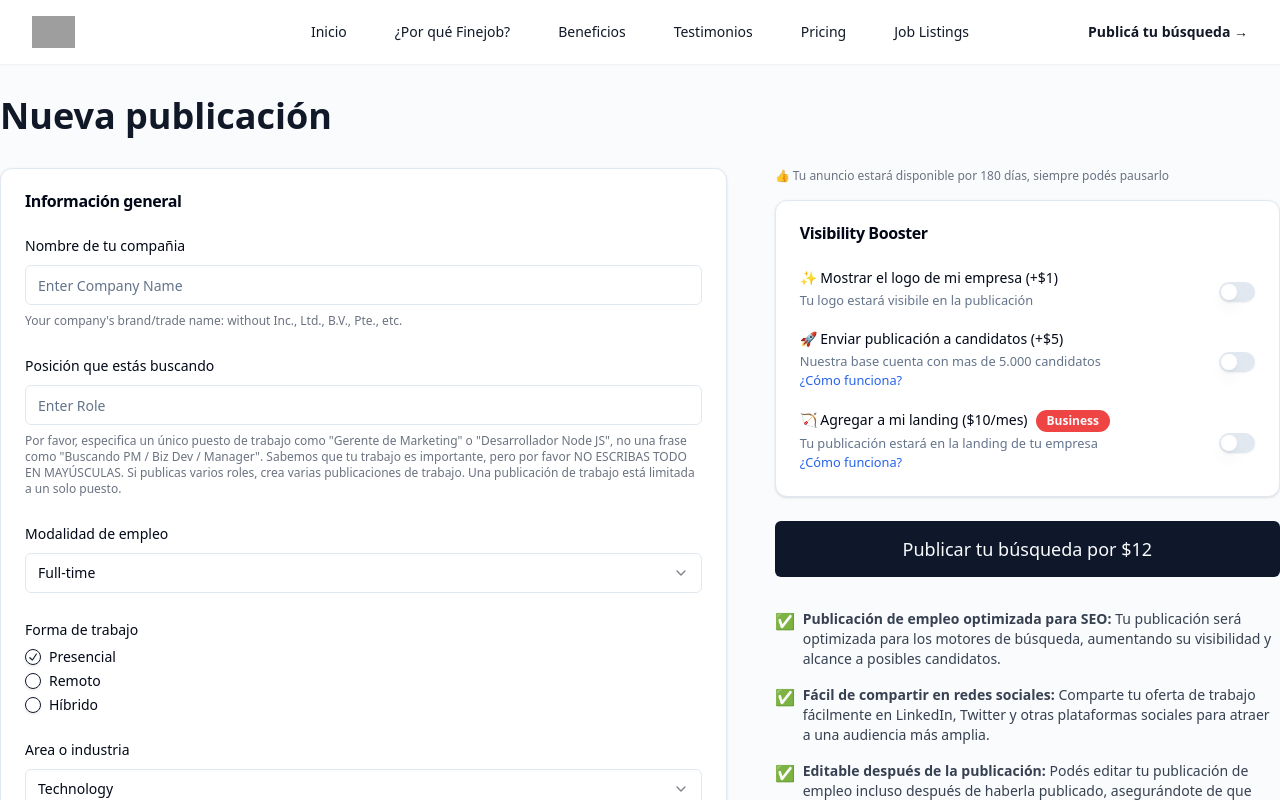
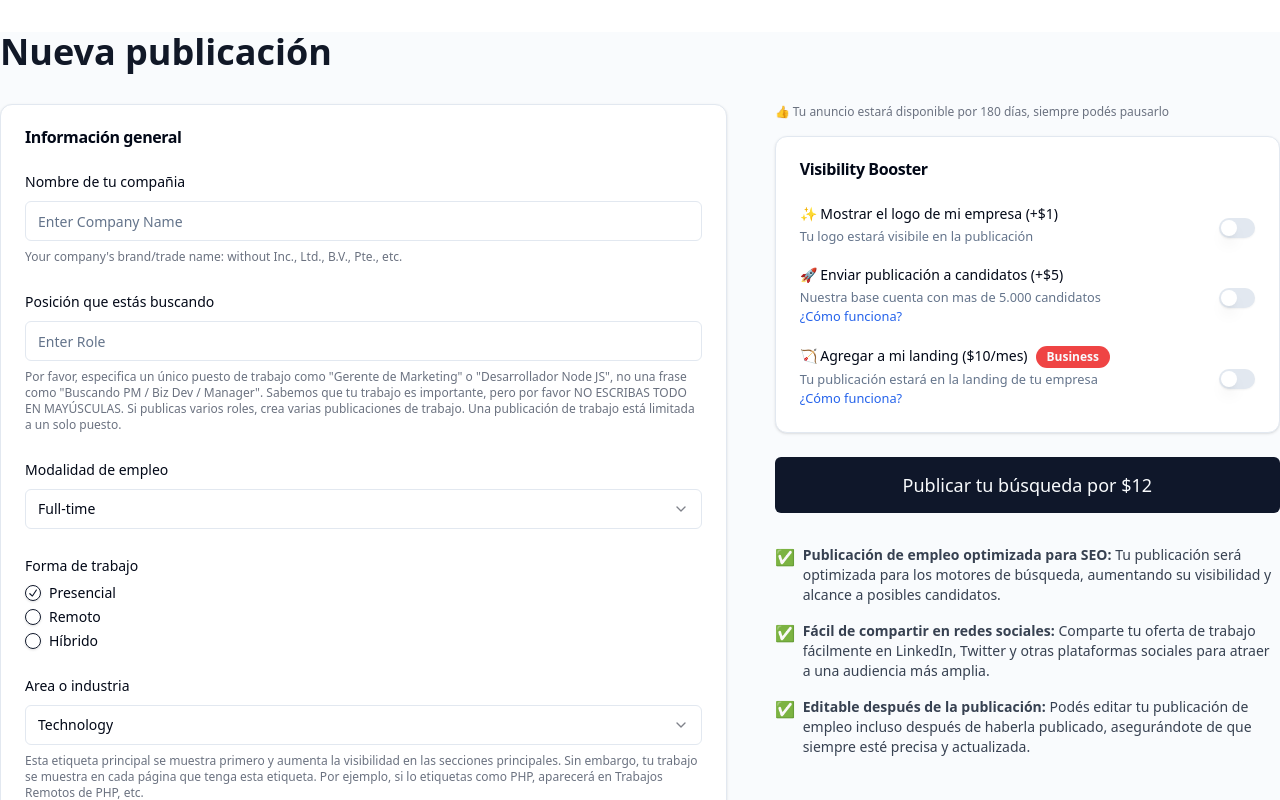
Before and after one commit to martinmateo1/jobs, a React (Vite) app: page /create-job in a window 1280 px wide. Shown: the top 800 px of the page. Built offline with nearby package versions, Linux system fonts and the light colour scheme; grey boxes are pictures that could not be loaded.

Commit message:
menu fixes, logos y cositassss2850

```diff
--- a/src/App.tsx
+++ b/src/App.tsx
@@ -6,6 +6,7 @@ import JobList from './JobList';
 import JobDetail from './JobDetail'; // Import the JobDetail component
 import { Toaster } from 'sonner'; // Import the Toaster component from Sonner
 import LandingPage from './LandingPage';
+import NotFoundPage from './NotFoundPage'; // Adjust path as necessary
 import './index.css'; // Import Tailwind CSS
 
 const App: React.FC = () => {
@@ -27,6 +28,7 @@ const App: React.FC = () => {
             <Route path="/create-job" element={<JobForm />} />
             <Route path="/job-listings" element={<JobList />} />
             <Route path="/job/:id" element={<JobDetail />} />
+            <Route path="*" element={<NotFoundPage />} />
           </Routes>
         </div>
       </Router>
--- a/src/Menu.tsx
+++ b/src/Menu.tsx
@@ -1,36 +1,51 @@
+// src/Menu.tsx
 'use client'
 
 import React, { useState } from 'react';
-import { Link } from 'react-router-dom';
+import { Link, useLocation } from 'react-router-dom'; // Import useLocation
 import { Dialog, DialogPanel } from '@headlessui/react';
 import { Bars3Icon, XMarkIcon } from '@heroicons/react/24/outline';
+import { NavigationMenu, NavigationMenuList, NavigationMenuItem, NavigationMenuLink } from './components/ui/NavigationMenu';
+import { Button } from "./components/ui/Button";
 
 const navigation = [
-  { name: 'Inicio', href: '#inicio' },
-  { name: '¿Por qué Finejob?', href: '#por-que-finejob' },
-  { name: 'Beneficios', href: '#beneficios' },
-  { name: 'Testimonios', href: '#testimonios' },
-  { name: 'Pricing', href: '#pricing' },
+  { name: 'Inicio', href: '/' },
+  { name: '¿Por qué Finejob?', href: '/' },
+  { name: 'Beneficios', href: '/' },
+  { name: 'Testimonios', href: '/' },
+  { name: 'Pricing', href: '/' },
   { name: 'Job Listings', href: '/job-listings' },
 ];
 
 const Menu: React.FC = () => {
   const [mobileMenuOpen, setMobileMenuOpen] = useState(false);
+  const location = useLocation(); // Get the current location
+
+  // Define paths where you want to hide the menu
+  const hideMenuPaths = ['/login', '/create-job']; // Add paths where the menu should be hidden
+  const isJobDetailPage = location.pathname.startsWith('/job/'); // Check if the path starts with '/job/'
+  // Check if the current path is in the list of paths where the menu should be hidden
+  if (hideMenuPaths.includes(location.pathname) || isJobDetailPage) {
+    return null; // Do not render the menu on these paths
+  }
+
 
   return (
     <header className="top-0 left-0 z-50 w-full bg-white shadow-sm">
       <nav aria-label="Global" className="flex items-center justify-between p-4 lg:px-8">
+        {/* Logo */}
         <div className="flex lg:flex-1">
           <Link to="/" className="-m-1.5 p-1.5">
-            <span className="sr-only">Finejob</span>
-            <img
-              alt=""
-              src="https://tailwindui.com/img/logos/mark.svg?color=indigo&shade=600"
-              className="h-8 w-auto"
-            />
+            <span className="sr-only">Finework</span>
+            <svg fill="currentColor" className="text-indigo-700" width="31" height="36" viewBox="0 0 31 36" fill="none" xmlns="http://www.w3.org/2000/svg">
+                <path d="M24.4631 0.511113C24.9987 0.307175 25.7352 0.674315 25.7352 1.14523L25.7352 6.93759C25.7352 7.12704 25.6071 7.28875 25.3918 7.37101L6.01231 14.776C5.47681 14.9806 4.73934 14.6134 4.73934 14.1422L4.73934 8.32387C4.73934 8.13416 4.86782 7.97229 5.08359 7.89013L24.4631 0.511113Z" fill="#9E3DEE"/>
+                <path d="M24.463 10.638C24.9986 10.4341 25.7351 10.8012 25.7352 11.2721L25.7355 17.064C25.7355 17.2533 25.6075 17.415 25.3923 17.4973L6.01249 24.9108C5.47702 25.1156 4.73926 24.7484 4.73926 24.2771L4.73926 18.4502C4.73926 18.2605 4.86774 18.0986 5.08352 18.0164L24.463 10.638Z" fill="#9E3DEE"/>
+                <path d="M13.3767 25.0041C13.9125 24.8013 14.6475 25.1684 14.6475 25.6387L14.6475 31.447C14.6475 31.6368 14.5188 31.7988 14.3028 31.8809L6.01108 35.0329C5.47543 35.2365 4.73932 34.8693 4.73932 34.3986L4.73932 28.5771C4.73932 28.387 4.86837 28.2248 5.08494 28.1428L13.3767 25.0041Z" fill="#9E3DEE"/>
+            </svg>
           </Link>
         </div>
 
+        {/* Hamburger Menu for Mobile */}
         <div className="flex lg:hidden">
           <button
             type="button"
@@ -42,14 +57,16 @@ const Menu: React.FC = () => {
           </button>
         </div>
 
+        {/* Main Navigation for Desktop */}
         <div className="hidden lg:flex lg:gap-x-12">
           {navigation.map((item) => (
-            <a key={item.name} href={item.href} className="text-sm font-medium leading-6 text-gray-900 hover:underline hover:underline-offset-4">
+            <Link key={item.name} to={item.href} className="text-sm font-medium leading-6 text-gray-900 hover:underline hover:underline-offset-4">
               {item.name}
-            </a>
+            </Link>
           ))}
         </div>
 
+        {/* Get Started Button for Desktop */}
         <div className="hidden lg:flex lg:flex-1 lg:justify-end">
           <Link to="/create-job" className="text-sm font-semibold leading-6 text-gray-900">
             Publicá tu búsqueda <span aria-hidden="true">&rarr;</span>
@@ -57,17 +74,18 @@ const Menu: React.FC = () => {
         </div>
       </nav>
 
+      {/* Mobile Menu Dialog */}
       <Dialog open={mobileMenuOpen} onClose={setMobileMenuOpen} className="lg:hidden">
         <div className="fixed inset-0 z-50" />
         <DialogPanel className="fixed inset-y-0 right-0 z-50 w-full overflow-y-auto bg-white px-6 py-6 sm:max-w-sm sm:ring-1 sm:ring-gray-900/10">
           <div className="flex items-center justify-between">
             <Link to="/" className="-m-1.5 p-1.5">
               <span className="sr-only">Your Company</span>
-              <img
-                alt=""
-                src="https://tailwindui.com/img/logos/mark.svg?color=indigo&shade=600"
-                className="h-8 w-auto"
-              />
+              <svg fill="currentColor" className="text-indigo-500" width="31" height="36" viewBox="0 0 31 36" xmlns="http://www.w3.org/2000/svg">
+                <path d="M24.4631 0.511113C24.9987 0.307175 25.7352 0.674315 25.7352 1.14523L25.7352 6.93759C25.7352 7.12704 25.6071 7.28875 25.3918 7.37101L6.01231 14.776C5.47681 14.9806 4.73934 14.6134 4.73934 14.1422L4.73934 8.32387C4.73934 8.13416 4.86782 7.97229 5.08359 7.89013L24.4631 0.511113Z" />
+                <path d="M24.463 10.638C24.9986 10.4341 25.7351 10.8012 25.7352 11.2721L25.7355 17.064C25.7355 17.2533 25.6075 17.415 25.3923 17.4973L6.01249 24.9108C5.47702 25.1156 4.73926 24.7484 4.73926 24.2771L4.73926 18.4502C4.73926 18.2605 4.86774 18.0986 5.08352 18.0164L24.463 10.638Z" />
+                <path d="M13.3767 25.0041C13.9125 24.8013 14.6475 25.1684 14.6475 25.6387L14.6475 31.447C14.6475 31.6368 14.5188 31.7988 14.3028 31.8809L6.01108 35.0329C5.47543 35.2365 4.73932 34.8693 4.73932 34.3986L4.73932 28.5771C4.73932 28.387 4.86837 28.2248 5.08494 28.1428L13.3767 25.0041Z" />
+            </svg>
             </Link>
             <button
               type="button"
@@ -82,13 +100,13 @@ const Menu: React.FC = () => {
             <div className="-my-6 divide-y divide-gray-500/10">
               <div className="space-y-2 py-6">
                 {navigation.map((item) => (
-                  <a
+                  <Link
                     key={item.name}
-                    href={item.href}
+                    to={item.href}
                     className="-mx-3 block rounded-lg px-3 py-2 text-base font-semibold leading-7 text-gray-900 hover:bg-gray-50"
                   >
                     {item.name}
-                  </a>
+                  </Link>
                 ))}
               </div>
               <div className="py-6">
--- /dev/null
+++ b/src/NotFoundPage.tsx
@@ -0,0 +1,30 @@
+import React from 'react';
+import { Link } from 'react-router-dom'; // Import Link for navigation if using react-router
+
+const NotFoundPage: React.FC = () => {
+  return (
+    <main className="grid min-h-full place-items-center bg-white px-6 py-24 sm:py-32 lg:px-8">
+      <div className="text-center">
+        <p className="text-base font-semibold text-indigo-600">404</p>
+        <h1 className="mt-4 text-3xl font-bold tracking-tight text-gray-900 sm:text-5xl">Page not found</h1>
+        <p className="mt-6 text-base leading-7 text-gray-600">
+          Sorry, we couldn’t find the page you’re looking for.
+        </p>
+        <div className="mt-10 flex items-center justify-center gap-x-6">
+          {/* Use Link for client-side routing */}
+          <Link
+            to="/" // Change href to 'to' for react-router
+            className="rounded-md bg-indigo-600 px-3.5 py-2.5 text-sm font-semibold text-white shadow-sm hover:bg-indigo-500 focus-visible:outline focus-visible:outline-2 focus-visible:outline-offset-2 focus-visible:outline-indigo-600"
+          >
+            Go back home
+          </Link>
+          <Link to="/contact" className="text-sm font-semibold text-gray-900">
+            Contact support <span aria-hidden="true">&rarr;</span>
+          </Link>
+        </div>
+      </div>
+    </main>
+  );
+};
+
+export default NotFoundPage;
--- a/src/index.css
+++ b/src/index.css
@@ -71,3 +71,6 @@
 html {
   scroll-behavior: smooth;
 }
+body {
+  cursor: default;
+}
```
Also changed, not shown: src/JobDetail.tsx (+35 -21 lines).
